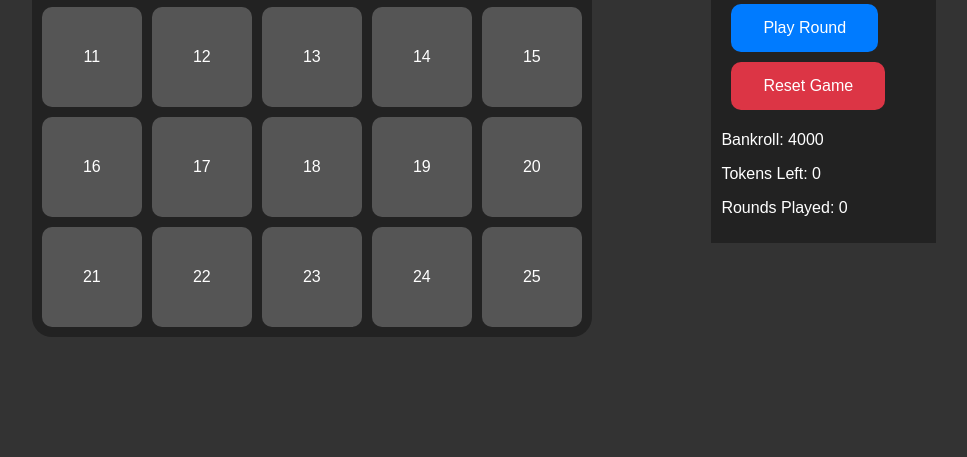
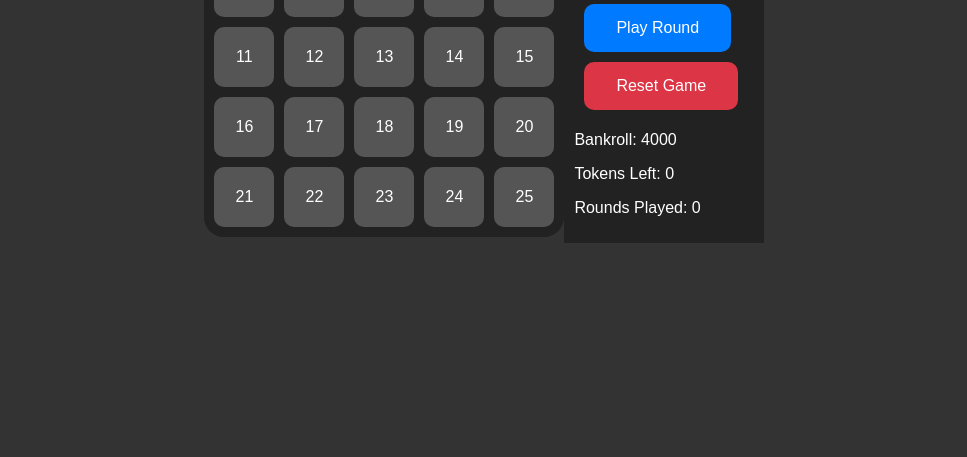
Before and after one commit to brianmalani/lucrojogo, a plain HTML site: page index.html in a window 1280 px wide. Shown: the part 343-800 px from the top of the page, without its empty margins (156-1123 px from the left). Drawn offline with Linux system fonts and the light colour scheme.

Commit message:
Update index.html

```diff
--- a/index.html
+++ b/index.html
@@ -23,9 +23,9 @@
 
     #game-container {
         display: flex;
-        justify-content: space-around;
+        justify-content: center;
         align-items: center;
-        width: 80%;
+        width: 70%;
     }
     #game-board {
         display: grid;
@@ -36,8 +36,8 @@
         border-radius: 20px;
     }
     .card {
-        width: 100px;
-        height: 100px;
+        width: 60px;
+        height: 60px;
         background-color: #555;
         display: flex;
         justify-content: center;
```
